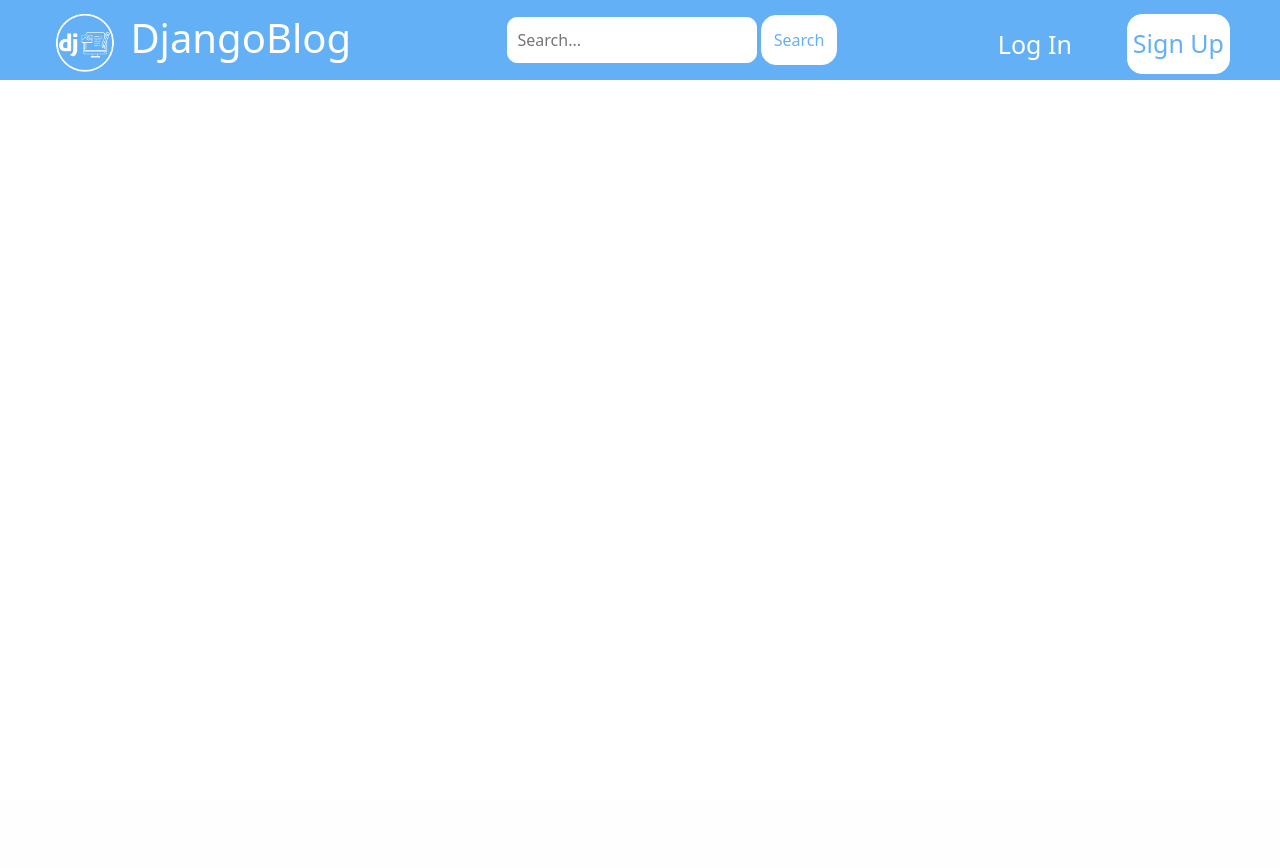
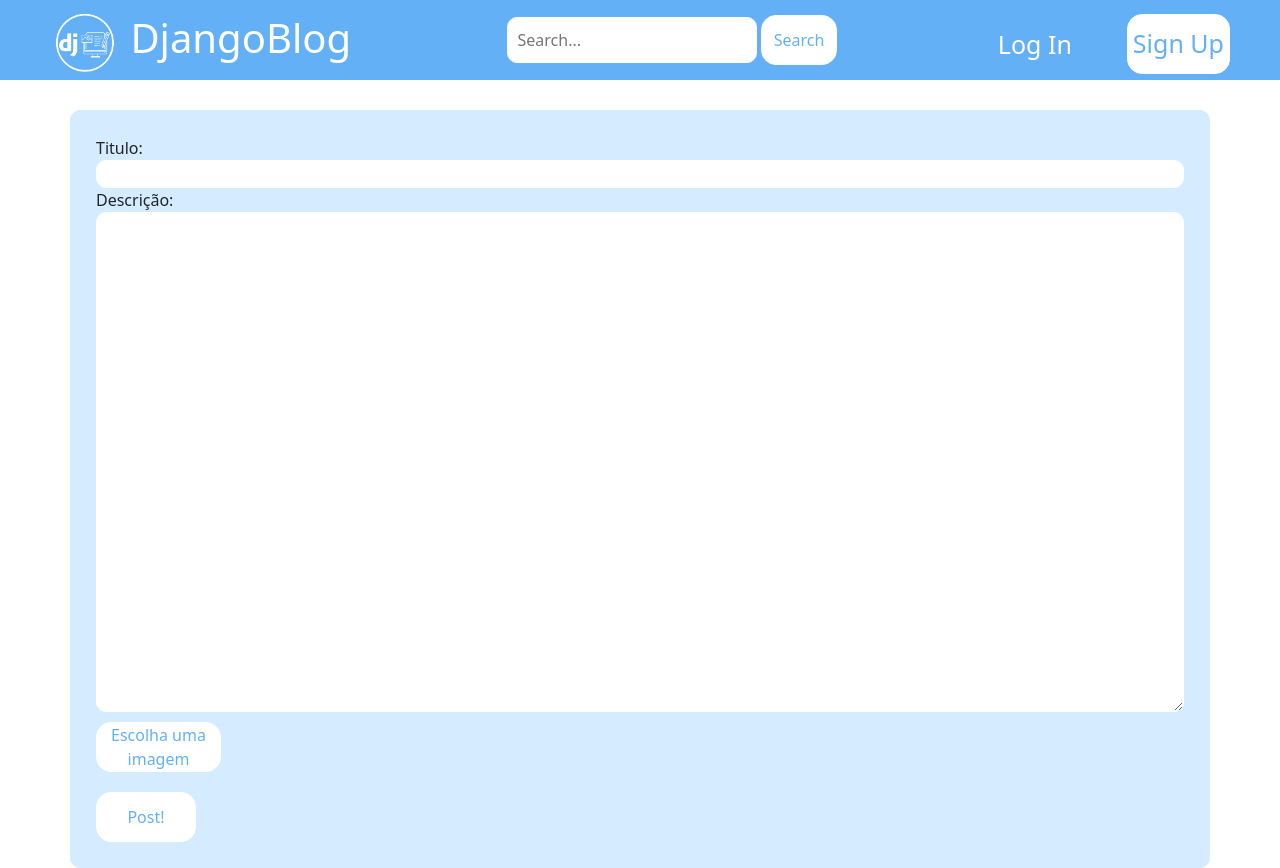
Before and after one commit to AndredeQueirozPatrinicola/blog_django, a Django app: page /categorie-design/ in a window 1280 px wide. Before the commit the page ends 80 px from the top, so only its background shows below. Run offline with Django 4.2, Linux system fonts and the light colour scheme.

```diff
--- a/core/models.py
+++ b/core/models.py
@@ -7,7 +7,7 @@ from django.contrib.auth.models import User
 class Categorias(models.Model):
     titulo_categoria = models.CharField(max_length=20, verbose_name="titulo da categoria")
     descricao_categoria = models.CharField(max_length=100, verbose_name="descrição da categoria")
-    imagem_categoria = models.ImageField()
+    imagem_categoria = models.ImageField(upload_to='images/', null=True)
 
 
     class Meta:
--- a/core/urls.py
+++ b/core/urls.py
@@ -18,6 +18,7 @@ urlpatterns = [
     path('post-design/', views.post_design),
     path('categorie-design/', views.categorie_design),
     path('post-design/submit', views.submit_post),
+    path('categorie-design/submit', views.submit_categoria),
 
     path('categorie/<int:id_categoria>', views.show_posts),
     path('post/<int:id_post>', views.post),
--- a/core/views.py
+++ b/core/views.py
@@ -1,4 +1,5 @@
 from distutils import log
+from email.mime import image
 from multiprocessing import context
 from urllib import response
 from django.shortcuts import redirect, render
@@ -53,7 +54,7 @@ def submit_signup(request):
             form.save()
             user = form.cleaned_data.get('username')
             messages.success(request, f"Account was created for {user}")
-            return redirect("/signup/")
+            return redirect("/")
 
         else:
             messages.error(request, "Your Username must be unique")
@@ -100,7 +101,7 @@ def perfil(request, username):
 
 def post_design(request):
     categoria = Categorias.objects.all
-    print(Categorias.objects.get(titulo_categoria = 'Django').values_list('id', flat=True))
+   # print(Categorias.objects.get(titulo_categoria = 'Django').values_list('id', flat=True))
     context = {
         'categoria' : categoria
     }
@@ -136,3 +137,19 @@ def submit_post(request):
         post.save()
 
         return redirect('/')
+
+
+def submit_categoria(request):
+    if request.method == "POST":
+        titulo = request.POST.get('titulo')
+        descricao = request.POST.get('descricao')
+        imagem = request.POST.get('img')
+
+
+    categoria = Categorias(titulo_categoria=titulo,
+                            descricao_categoria= descricao,
+                            imagem_categoria = imagem)
+
+    categoria.save()
+
+    return redirect('/')
--- a/templates/categorie-design.html
+++ b/templates/categorie-design.html
@@ -5,5 +5,17 @@
 
 {% block content %}
 
+<div class="container d-flex flex-column main-div div-post-content">
+    <form class="d-flex flex-column" action="submit" method="post">{% csrf_token %}
+        <label>Titulo: </label>
+        <input class="input-login" name="titulo">
+        <label>Descrição: </label>
+        <textarea class="post-content-input" name="descricao"></textarea>
+        <input type="file" id="img" name="img" accept="image/*">
+        <label for="img" class="imagem-post">Escolha uma imagem</label>
+        <button type="submit" class="login-button">Post!</button>
+    </form>
+</div>
+
 
 {% endblock %}
```
Also changed, not shown: blog/settings.py (+25 -5 lines), core/migrations/0005_alter_categorias_imagem_categoria.py (added).
